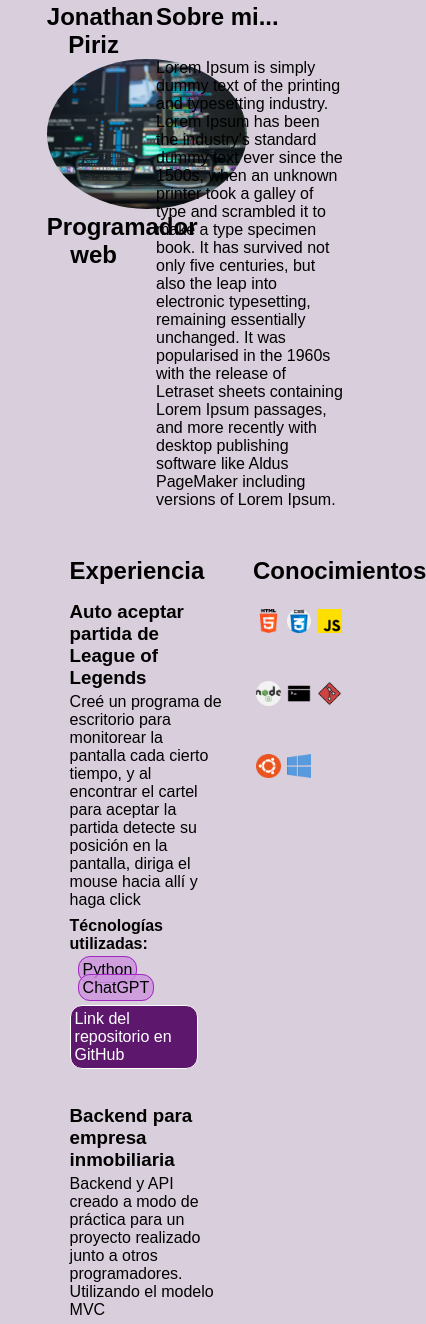
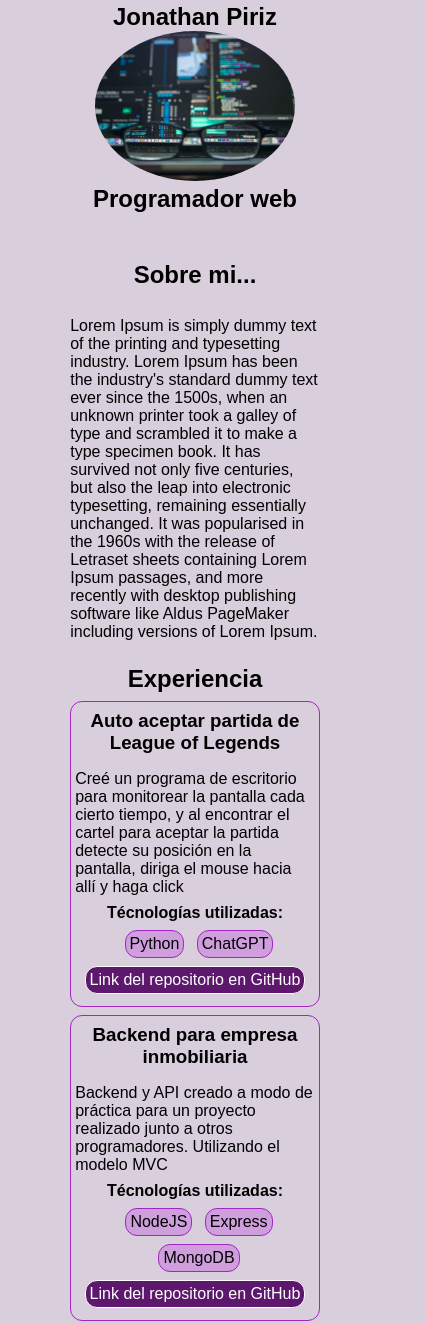
Before and after one commit to Joniita/Joniita, a plain HTML site: page index.html in a window 390 px wide. Shown: the part 21-1345 px from the top of the page, 426 px wide, since content can reach past the window. Drawn offline with Linux system fonts and the light colour scheme.

Commit message:
agrego algo de responsive

```diff
--- a/index.html
+++ b/index.html
@@ -46,7 +46,8 @@
                     para
                     aceptar la partida detecte su posición en la pantalla, diriga el mouse hacia allí y haga click</p>
 
-                <p><strong>Técnologías utilizadas:</strong> <span>Python</span> <span>ChatGPT</span></p>
+                <p><strong>Técnologías utilizadas:</strong></p>
+                <span>Python</span> <span>ChatGPT</span>
                 <p class="link"><a href="https://github.com/Joniita/Script_Acept_Game" target="_blank">Link del repositorio en
                         GitHub</a></p>
             </div>
@@ -57,8 +58,8 @@
                     Utilizando el modelo MVC
                 </p>
 
-                <p><strong>Técnologías utilizadas:</strong><span>NodeJS</span> <span>Express</span> <span>MongoDB</span>
-                </p>
+                <p><strong>Técnologías utilizadas:</strong></p>
+                <span>NodeJS</span> <span>Express</span> <span>MongoDB</span>
                 <p class="link"><a href="https://github.com/Joniita/Back-Inmobiliaria" target="_blank">Link del repositorio en
                         GitHub</a></p>
             </div>
@@ -70,9 +71,10 @@
                     descargable
                     para escritorio y móvil</p>
 
-                <p><strong>Técnologías utilizadas:</strong><span>HTML5</span> <span>Bootstrap</span> <span>JQuery</span>
+                <p><strong>Técnologías utilizadas:</strong></p>
+                    <span>HTML5</span> <span>Bootstrap</span> <span>JQuery</span>
                     <span>JavaScript</span> <span>NodeJS</span> <span>Express</span> <span>MongoDB</span>
-                </p>
+
                 <p class="link"><a href="https://joniita.github.io/pwa-1.github.io/" target="_blank">Link del despliegue</a> <a
                         href="https://github.com/Joniita/pwa-1.github.io" target="_blank">Link del repositorio en
                         GitHub</a></p>
@@ -83,7 +85,8 @@
                 <p> Desarrollé una plantilla moderna con React de una landing page para un gimnasio
                 </p>
 
-                <p><strong>Técnologías utilizadas:</strong><span>React</span> <span>JavaScript</span></p>
+                <p><strong>Técnologías utilizadas:</strong></p>
+                <span>React</span> <span>JavaScript</span>
                 <p class="link"><a href="https://github.com/Joniita/gymReact" target="_blank">Link del repositorio en GitHub</a></p>
             </div>
 
--- a/style.css
+++ b/style.css
@@ -90,6 +90,7 @@ a {
     padding: 4px;
     border: 1px solid white;
     border-radius: 12px;
+    margin-top: 8px;
 }
 
 .link {
@@ -112,3 +113,82 @@ a {
     padding-top: 24px;
     padding-bottom: 20px;
 }
+
+@media (max-width: 1200px) {
+
+    #presentacion {
+        display: block;
+    }
+
+    .izquierda {
+        margin: 0px auto;
+        width: 90%;
+
+    }
+
+    .derecha {
+        margin: 0px auto;
+        margin-top: 48px;
+        width: 80%;
+    }
+
+    #sobre-mi h2 {
+        text-align: center;
+    }
+
+    #datosRelevantes {
+        display: block;
+        margin: 0px auto;
+        width: 100%;
+
+    }
+
+    #experiencia {
+        width: 80%;
+    }
+
+    #experiencia h2 {
+        text-align: center;
+    }
+
+    .proyecto {
+        border-radius: 12px;
+        border: 1px solid #a226c1;
+        margin-top: 8px;
+        padding: 4px;
+        text-align: center;
+    }
+
+    .proyecto h3 {
+        margin-bottom: 12px;
+    }
+
+   .proyecto p {
+    text-align: initial;
+   }
+
+    .proyecto>p>strong {
+        display: block;
+        text-align: center;
+    }
+
+    span {
+        display: inline-block;
+        margin-bottom: 8px;
+    }
+
+    .link {
+        flex-direction: column;
+    }
+
+    a {
+        margin: 0px auto;
+    }
+
+    #conocimientos {
+        width: 80%;
+        margin: 0px auto;
+        margin-top: 24px;
+    }
+
+}
```
